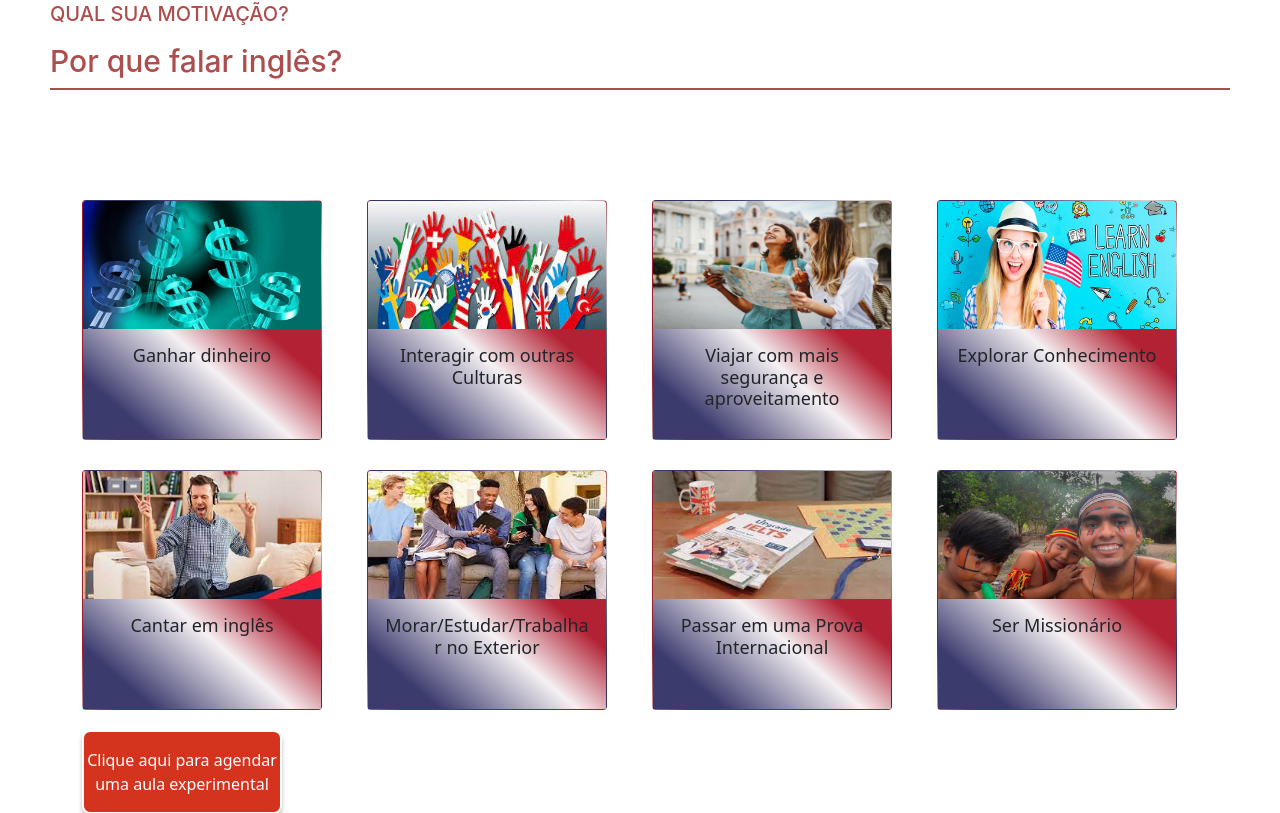
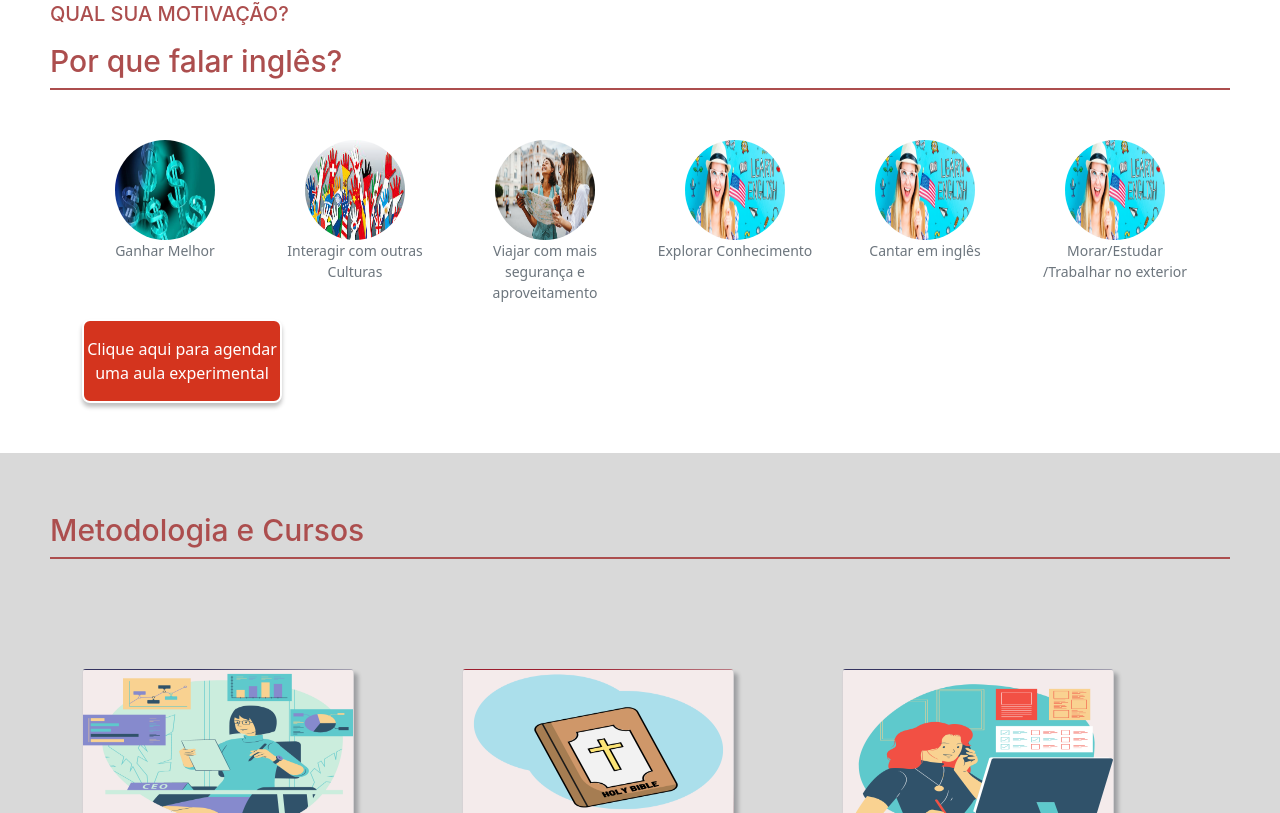
Before and after one commit to ellen-ls/DaizeLellys-ingles, a React (Create React App) app: page / in a window 1280 px wide. Shown: the part 1747-2560 px from the top of the page. Built offline with nearby package versions, Linux system fonts and the light colour scheme; a web font is replaced by a local one.

Commit message:
atualizacao

```diff
--- a/src/components/Motivacao/Motivacao.js
+++ b/src/components/Motivacao/Motivacao.js
@@ -2,16 +2,14 @@ import React from 'react'
 import Container from 'react-bootstrap/Container';
 import Row from 'react-bootstrap/Row';
 import Col from 'react-bootstrap/Col';
-import Card from 'react-bootstrap/Card';
 import dinheiro from './img/ganhar-dinheiro.jpg';
 import interagir from './img/interagir.jpg';
 import viajar from './img/viagem.jpg';
 import explorar from './img/explorar-conhecimento.jpg';
 import cantar from './img/cantar.jpg';
 import intercambio from './img/intercambio.jpg';
-import prova from './img/prova.jpg';
-import missionario from './img/missionario.jpg'
 import './motivacao.css'
+import { Figure, Image } from 'react-bootstrap';
 
 
 function Motivacao() {
@@ -22,69 +20,88 @@ function Motivacao() {
             <Container className='container-motivacao'>
                 <Row className='row-container'>
                     <Col>
-                    <Card style={{ width: '15rem',height:'15rem', textAlign:'center',margin:'10px 0 20px 0'}} className='card-motivacao'>
-                        <Card.Img variant="top" src={dinheiro} style={{height:'8rem'}}/>
-                        <Card.Body>
-                            <Card.Title style={{fontSize:'18px'}}>Ganhar dinheiro</Card.Title>
-                        </Card.Body>
-                    </Card>
+                        <Figure>
+                            <Image
+                            width={100}
+                            height={100}
+                            roundedCircle
+                            src={dinheiro}
+
+                            />
+                            <Figure.Caption>
+                                Ganhar Melhor
+                            </Figure.Caption>
+                        </Figure>
                     </Col>
                     <Col>
-                        <Card style={{ width: '15rem',height:'15rem', textAlign:'center', margin:'10px 0 20px 0'}} className='card-motivacao'>
-                            <Card.Img variant="top" src={interagir} style={{height:'8rem'}}/>
-                            <Card.Body>
-                                <Card.Title style={{fontSize:'18px'}}>Interagir com outras Culturas</Card.Title>
-                            </Card.Body>
-                        </Card>
+                        <Figure>
+                            <Image
+                            width={100}
+                            height={100}
+                            roundedCircle
+                                src={interagir}
+                            />
+                            <Figure.Caption>
+                                Interagir com outras Culturas
+                            </Figure.Caption>
+                        </Figure>
                     </Col>
                     <Col>
-                        <Card style={{ width: '15rem',height:'15rem', textAlign:'center', margin:'10px 0 20px 0'}} className='card-motivacao'>
-                            <Card.Img variant="top" src={viajar} style={{height:'8rem'}} />
-                            <Card.Body>
-                                <Card.Title style={{fontSize:'18px'}}>Viajar com mais segurança e aproveitamento</Card.Title>
-                            </Card.Body>
-                        </Card>
+                        <Figure>
+                            <Image
+                            width={100}
+                            height={100}
+                            roundedCircle
+                            src={viajar}
+                            />
+                            <Figure.Caption>
+                                Viajar com mais segurança
+                                e aproveitamento
+                            </Figure.Caption>
+                        </Figure>
                     </Col>
                     <Col>
-                        <Card style={{ width: '15rem',height:'15rem', textAlign:'center', margin:'10px 0 20px 0' }} className='card-motivacao'>
-                            <Card.Img variant="top" src={explorar} style={{height:'8rem'}}/>
-                            <Card.Body>
-                                <Card.Title style={{fontSize:'18px'}}>Explorar Conhecimento</Card.Title>
-                            </Card.Body>
-                        </Card>
+                        <Figure>
+                            <Image
+                            width={100}
+                            height={100}
+                            roundedCircle
+                            src={explorar}
+                            />
+                            <Figure.Caption>
+                                Explorar
+                                Conhecimento
+                            </Figure.Caption>
+                        </Figure>
                     </Col>
                     <Col>
-                        <Card style={{ width: '15rem',height:'15rem', textAlign:'center', margin:'10px 0 20px 0' }} className='card-motivacao'>
-                            <Card.Img variant="top" src={cantar} style={{height:'8rem'}}/>
-                            <Card.Body>
-                                <Card.Title style={{fontSize:'18px'}}>Cantar em inglês</Card.Title>
-                            </Card.Body>
-                        </Card>
+                    <Figure>
+                            <Image
+                            width={100}
+                            height={100}
+                            roundedCircle
+                            src={explorar}
+                            />
+                            <Figure.Caption>
+                            Cantar em inglês
+                            </Figure.Caption>
+                        </Figure>
                     </Col>
                     <Col>
-                        <Card style={{ width: '15rem',height:'15rem', textAlign:'center', margin:'10px 0 20px 0' }} className='card-motivacao'>
-                            <Card.Img variant="top" src={intercambio} style={{height:'8rem'}} />
-                            <Card.Body>
-                                <Card.Title style={{fontSize:'18px'}}>Morar/Estudar/Trabalhar no Exterior</Card.Title>
-                            </Card.Body>
-                        </Card>
+                    <Figure>
+                            <Image
+                            width={100}
+                            height={100}
+                            roundedCircle
+                            src={explorar}
+                            />
+                            <Figure.Caption>
+                                Morar/Estudar
+                                /Trabalhar no exterior
+                            </Figure.Caption>
+                        </Figure>
                     </Col>
-                    <Col>
-                        <Card style={{ width: '15rem',height:'15rem', textAlign:'center', margin:'10px 0 20px 0' }} className='card-motivacao'>
-                            <Card.Img variant="top" src={prova} style={{height:'8rem'}}/>
-                            <Card.Body>
-                                <Card.Title style={{fontSize:'18px'}}>Passar em uma Prova Internacional</Card.Title>
-                            </Card.Body>
-                        </Card>
-                    </Col>
-                    <Col>
-                        <Card style={{ width: '15rem',height:'15rem', textAlign:'center', margin:'10px 0 20px 0' }} className='card-motivacao'>
-                            <Card.Img variant="top" src={missionario} style={{height:'8rem'}}/>
-                            <Card.Body>
-                                <Card.Title style={{fontSize:'18px'}}>Ser Missionário </Card.Title>
-                            </Card.Body>
-                        </Card>
-                    </Col>
+
                 </Row>
                 <button className='button-motivacao'><a href='https://api.whatsapp.com/send?phone=5583999220306&text=Quero+agendar+uma+aula+experimental%21' target='blank'>Clique aqui para agendar uma aula experimental</a></button>
             </Container>
--- a/src/components/Motivacao/motivacao.css
+++ b/src/components/Motivacao/motivacao.css
@@ -17,12 +17,13 @@ font-size: 20px;
 }
 
 .container-motivacao{
-   margin-top: 100px;
+   margin-top: 50px;
 
 }
 
-.card-motivacao{
-   background: linear-gradient(221deg, #b22234 40%, rgba(241,235,238,0.7287289915966386) 59%, #3c3b6e 86%);
+.row-container{
+
+   text-align: center;
 }
 
 .button-motivacao{
```
